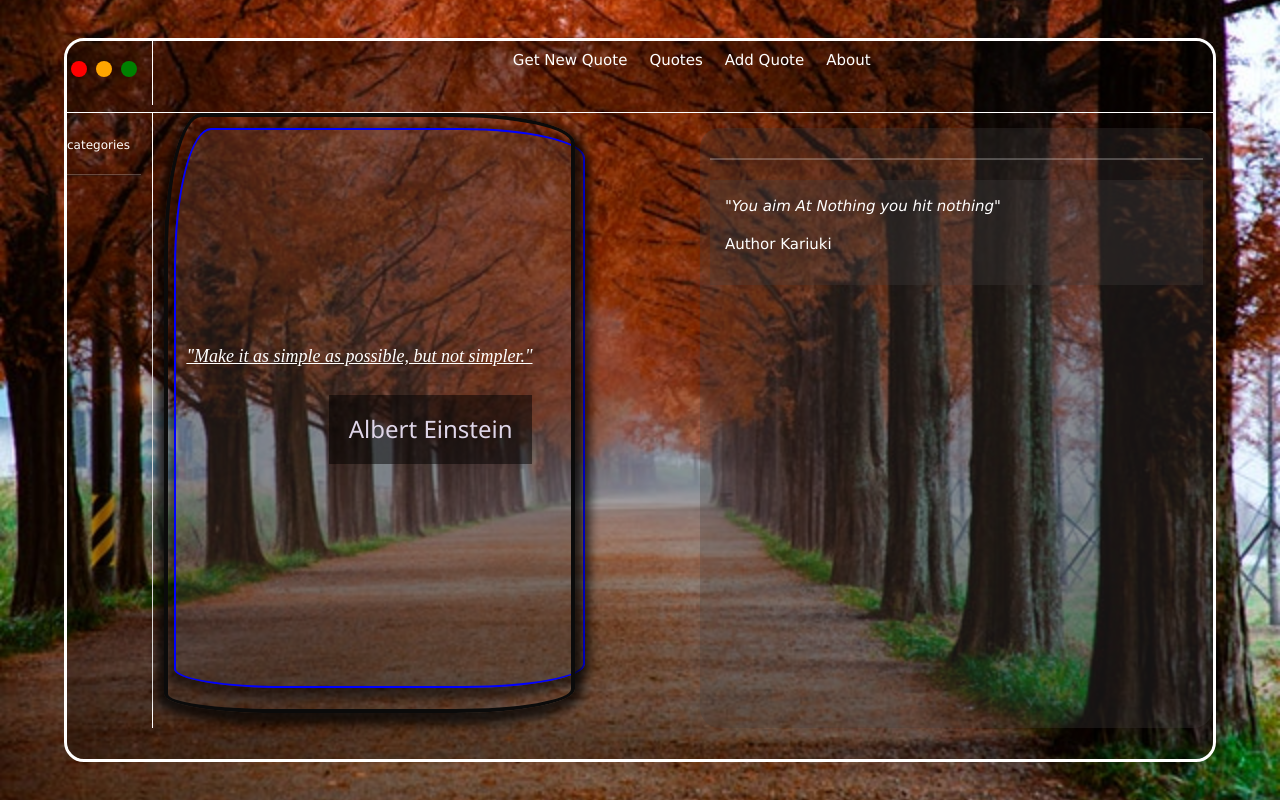
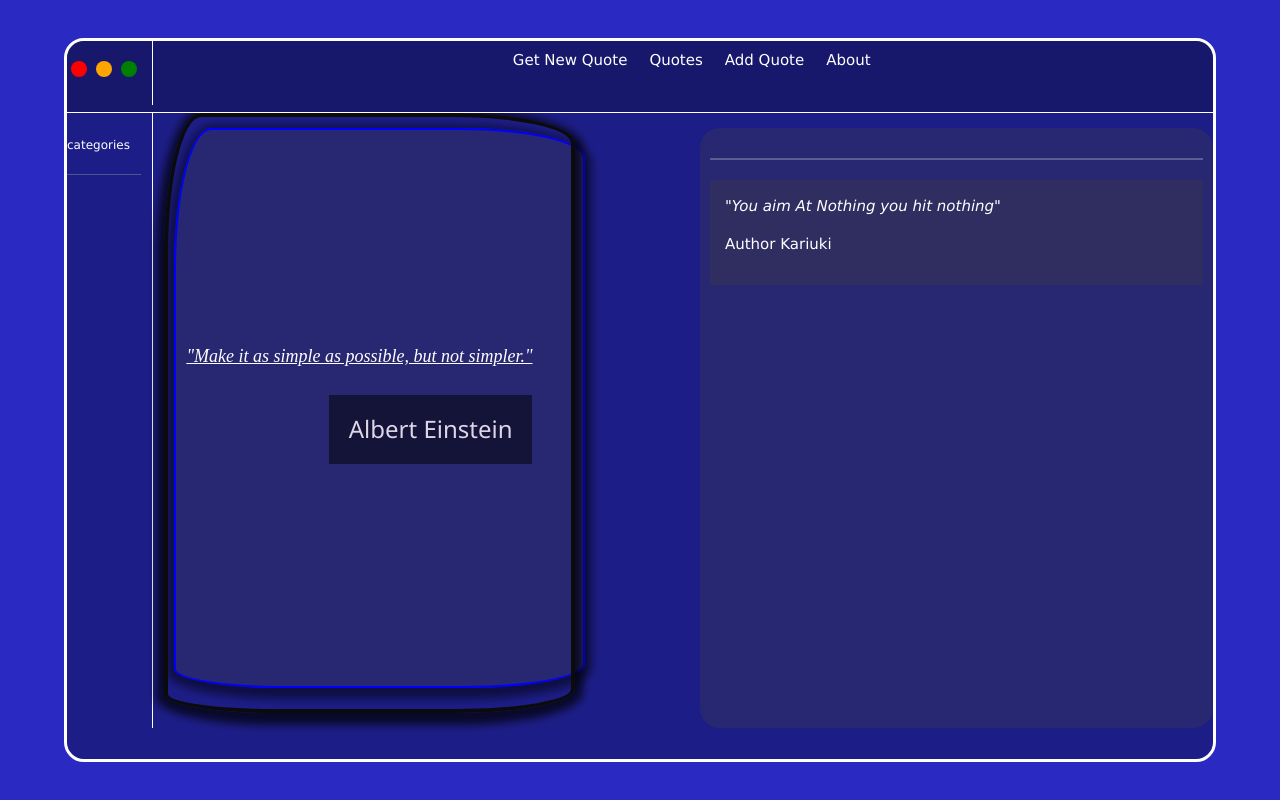
Before and after one commit to Emkayint/wiki-quotes, a plain HTML site: page index.html in a window 1280 px wide. Drawn offline with nearby package versions, Linux system fonts and the light colour scheme; no server answers; some icons are missing.

Commit message:
color pallete

```diff
--- a/CSS/style.css
+++ b/CSS/style.css
@@ -7,7 +7,7 @@
 .main{
     /* background: linear-gradient(189deg, red, blue);
      */
-    background-image: url("../assets/pexels-김-대정-2734469\ \(1\).jpg");
+    background-color: rgb(42, 42, 194);
     background-size: cover;
     background-position: center;
     height: 100vh;
```
